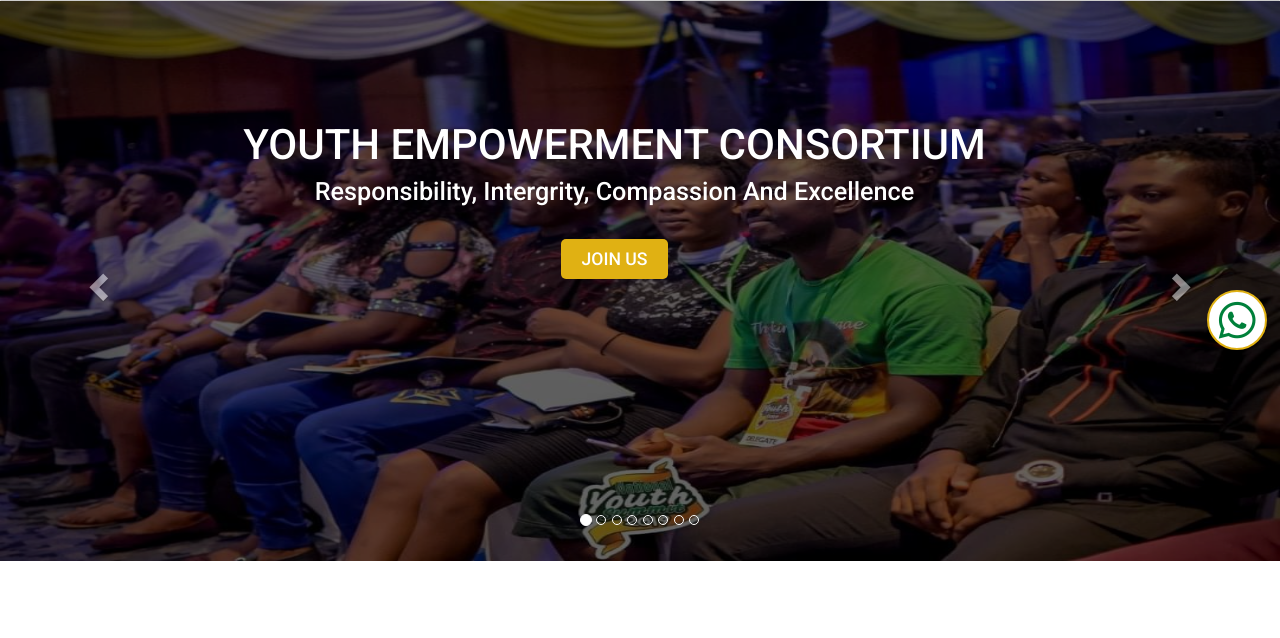
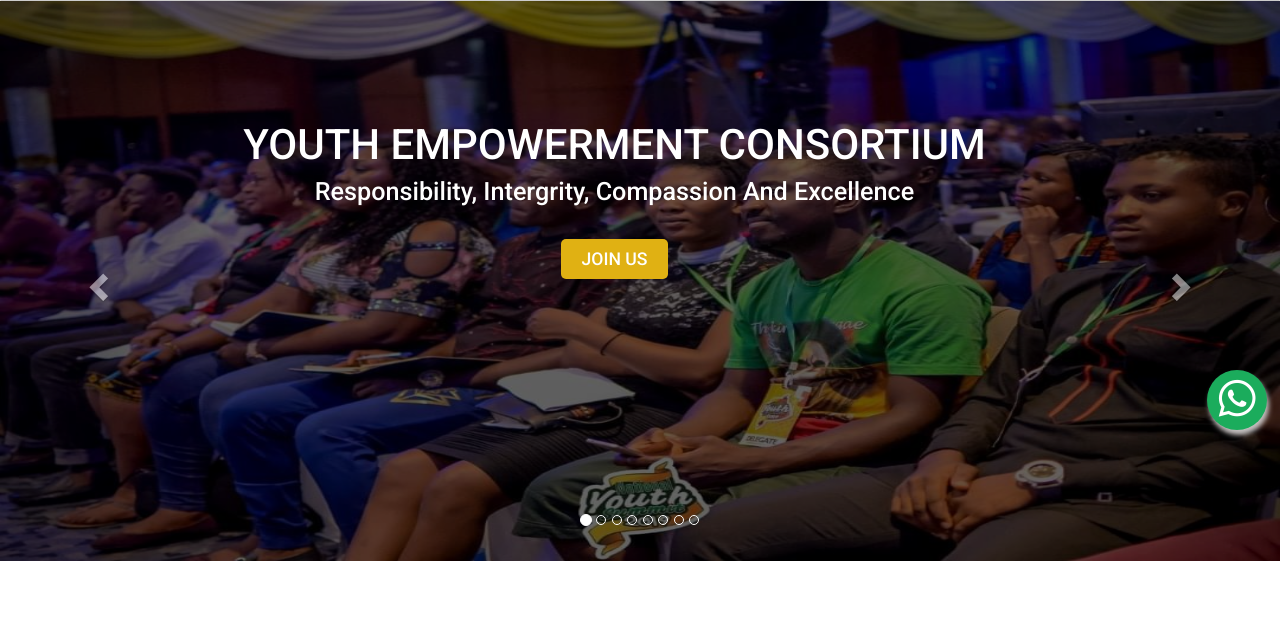
Before and after one commit to Danny-Quan/Danny-Quan, a PHP site: page / in a window 1280 px wide. Shown: the part 270-908 px from the top of the page. Run offline with PHP 8.4, Linux system fonts and the light colour scheme; some libraries are stand-ins or nearby versions.

Commit message:
Update style.css

```diff
--- a/resources/css/style.css
+++ b/resources/css/style.css
@@ -925,17 +925,17 @@ color: #fff;
     list-style: none;
     text-decoration: none;
     font-size: 300%;
-    color: rgb(0, 128, 58);
-    background-color: #fff;
+    color: #fff;
+    background-color:  rgb(27, 172, 92);
     width: 60px;
     height: 60px;
     text-align: center;
-    border: 2px solid rgb(224, 177, 19);
+    box-shadow: 2px 5px 5px rgb(197, 193, 193);
     border-radius: 50%;
 }
 .whatsApp_btn{
     position: fixed;
-    top: 70%;
+    top: 80%;
     right: 1%;
     z-index: 9999;
 }
@@ -944,6 +944,7 @@ color: #fff;
 .our_team_page img{
     width: 100%;
     height: 320px;
+    border-radius: 50%;
 }
 .our_team_page h4{
     color:rgb(224, 177, 19);
```
